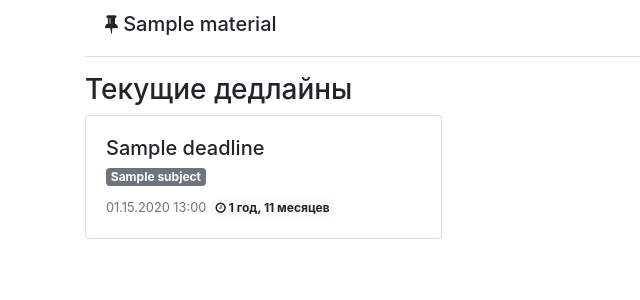
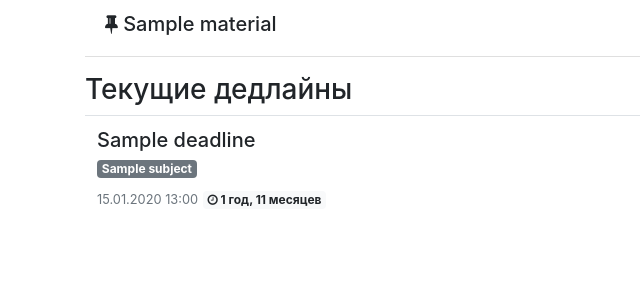
Before and after one commit to laplab/ami161, a Django app: page / in a window 1280 px wide. Shown: the part 56-356 px from the top of the page, without its empty margins (0-640 px from the left). Run offline with Django 3.2, Linux system fonts and the light colour scheme; tables that the repository leaves empty hold one stand-in row (values such as "Sample post"); parts of the project's set-up code (start-up, migrations or seed data) failed here and were passed over; some libraries are stand-ins or nearby versions.

Commit message:
fix field names. change deadlines layout

```diff
--- a/homework/models.py
+++ b/homework/models.py
@@ -69,7 +69,7 @@ class Subject(models.Model):
 
 class Material(models.Model):
     title = models.CharField(max_length=200, verbose_name='title')
-    text = MarkupField(default_markup_type='markdown', verbose_name='name')
+    text = MarkupField(default_markup_type='markdown', verbose_name='text')
 
     subject = models.ForeignKey(Subject, on_delete=models.CASCADE)
 
@@ -83,7 +83,7 @@ class Deadline(models.Model):
     date = models.DateTimeField(verbose_name='date')
 
     title = models.CharField(max_length=200, verbose_name='title')
-    text = MarkupField(default_markup_type='markdown', verbose_name='name')
+    text = MarkupField(default_markup_type='markdown', verbose_name='text')
 
     subject = models.ForeignKey(Subject, on_delete=models.CASCADE)
 
--- a/homework/templates/deadlines.html
+++ b/homework/templates/deadlines.html
@@ -14,16 +14,18 @@
 
     <h3>Текущие дедлайны</h3>
 
-    <div class="card-columns">
-    {% for deadline in deadlines %}
-        <div class="card">
-            <div class="card-body">
-                <h5 class="card-title">{{ deadline.title }}</h5>
-                <h6 class="card-subtitle mb-2"><span class="badge badge-secondary">{{ deadline.subject.name }}</span></h6>
-                <p class="car -  text">{{ deadline.text.rendered | safe }}</p>
-                <p class="card-text"><small class="text-muted">{{ deadline.date|date:"m.d.Y H:i" }}</small> <span class="badge badge-light"><i class="fa fa-clock-o" aria-hidden="true"></i> {{ deadline.date|timeuntil }}</span></p>
-            </div>
-        </div>
-    {% endfor %}
-    </div>
+    <table class="table">
+        <tbody>
+        {% for deadline in deadlines %}
+            <tr>
+                <td>
+                    <h5 class="card-title">{{ deadline.title }}</h5>
+                    <h6 class="card-subtitle mb-2"><span class="badge badge-secondary">{{ deadline.subject.name }}</span></h6>
+                    <small class="text-muted">{{ deadline.date|date:"d.m.Y H:i" }}</small> <span class="badge badge-light"><i class="fa fa-clock-o" aria-hidden="true"></i> {{ deadline.date|timeuntil }}</span>
+                </td>
+                <td>{{ deadline.text.rendered | safe }}</td>
+            </tr>
+        {% endfor %}
+        </tbody>
+    </table>
 {% endblock %}
```
Also changed, not shown: homework/migrations/0007_auto_20180130_1741.py (added).
